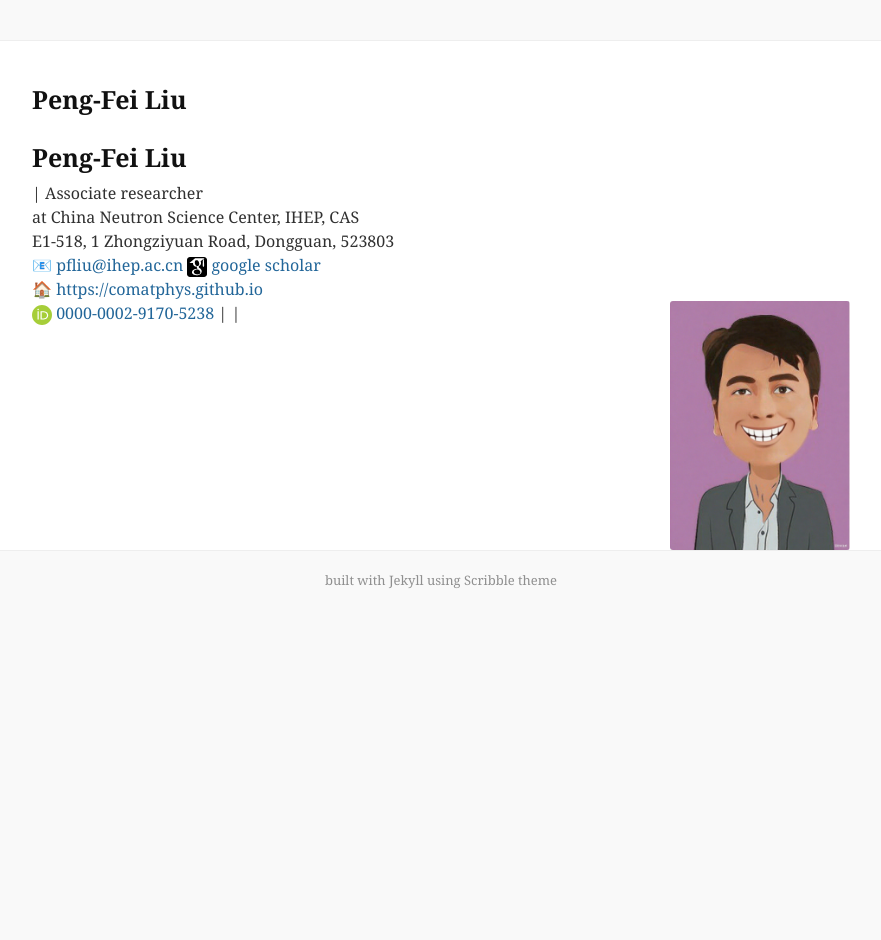
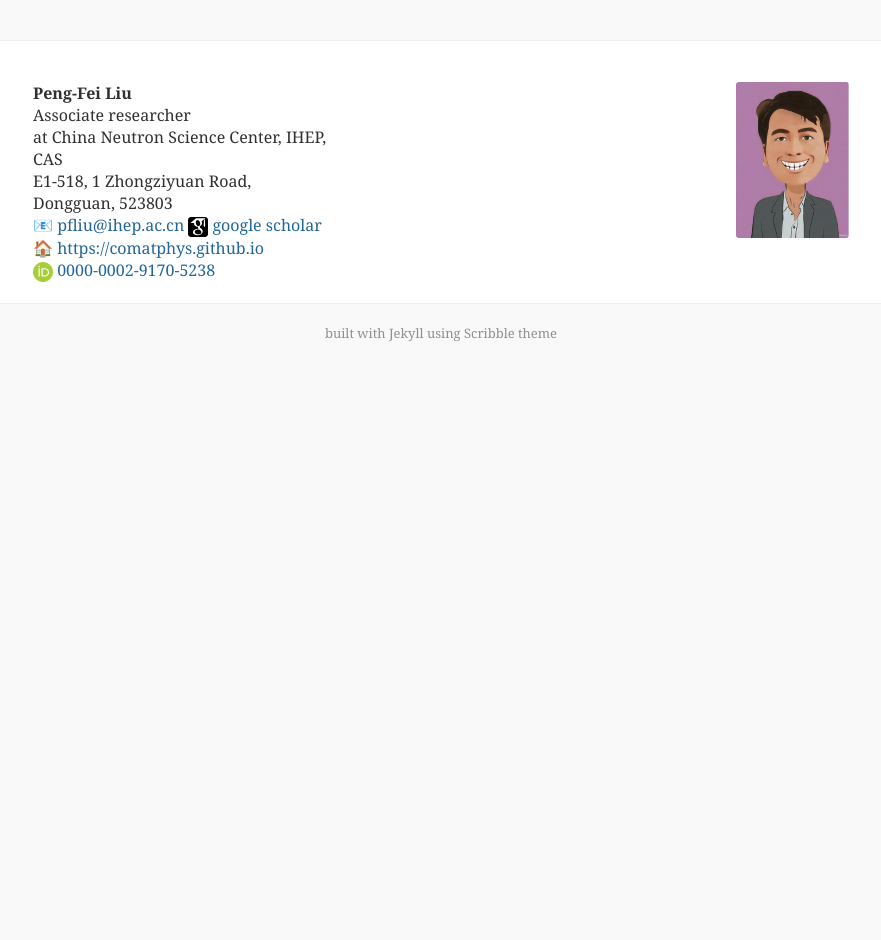
Before and after one commit to comatphys/comatphys.github.io, a Jekyll site: the page built from cv_md/contact.md, in a window 1280 px wide. Shown: the whole page, without its empty margins (199-1080 px from the left). Built offline with Jekyll 4.4.1, drawn with Linux system fonts in a browser that asks for light colours; emoji names are drawn with the system emoji font; our own code applies the rules of GitHub Pages for plain Markdown files; comment, search, counter and statistics services are not loaded.

Commit message:
Update contact.md

```diff
--- a/cv_md/contact.md
+++ b/cv_md/contact.md
@@ -1,2 +1 @@
-# Peng-Fei Liu
-| Associate researcher <br> at China Neutron Science Center, IHEP, CAS <br> E1-518, 1 Zhongziyuan Road, Dongguan, 523803 <br> :email: [pfliu@ihep.ac.cn](mailto:pfliu@ihep.ac.cn) ![google scholar](/images/gs.svg){:height="20px" } [google scholar](https://scholar.google.com/citations?user=v0zhAS4AAAAJ&hl) <br> :house: [https://comatphys.github.io](https://comatphys.github.io)  <br> ![orcid](/images/orcid.svg){:height="20px"} [0000-0002-9170-5238](https://orcid.org/0000-0002-9170-5238) | <img src="/images/people/person-pfliu.png" width="22%" style="float:right" /> |
+| **Peng-Fei Liu** <br> Associate researcher <br> at China Neutron Science Center, IHEP, CAS <br> E1-518, 1 Zhongziyuan Road, Dongguan, 523803 <br> :email: [pfliu@ihep.ac.cn](mailto:pfliu@ihep.ac.cn) ![google scholar](/images/gs.svg){:height="20px" } [google scholar](https://scholar.google.com/citations?user=v0zhAS4AAAAJ&hl) <br> :house: [https://comatphys.github.io](https://comatphys.github.io)  <br> ![orcid](/images/orcid.svg){:height="20px"} [0000-0002-9170-5238](https://orcid.org/0000-0002-9170-5238) | <img src="/images/people/person-pfliu.png" width="22%" style="float:right" /> |
```
